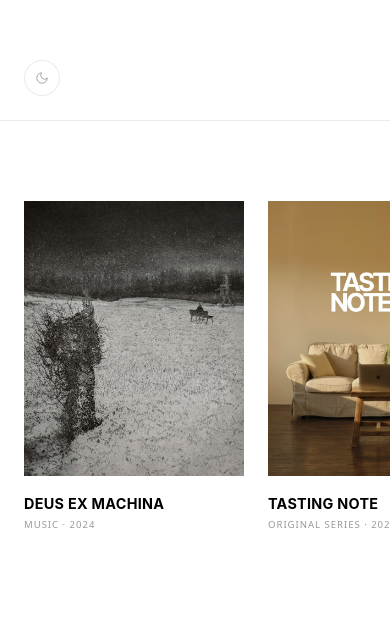
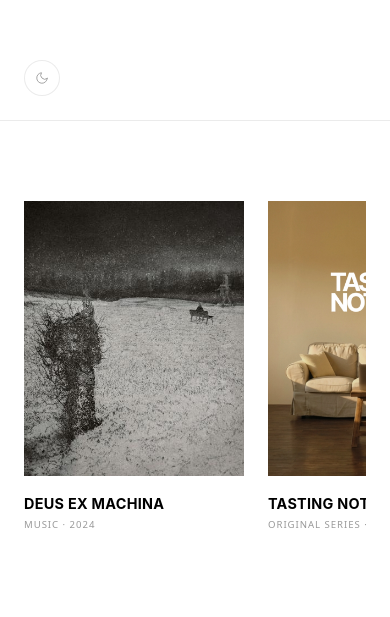
Before and after one commit to dev-artic/official_website, a plain HTML site: page index.html in a window 390 px wide. Shown: the part 724-1341 px from the top of the page. Drawn offline with Linux system fonts and the light colour scheme; a web font is replaced by a local one.

Commit message:
fix: lock horizontal document overflow on mobile to prevent layout leak and ensure menu and toggle visibility

```diff
--- a/css/design-system.css
+++ b/css/design-system.css
@@ -498,6 +498,12 @@ img { display: block; max-width: 100%; }
 }
 
 /* ── Global Flexbox Sticky Footer (Option B — Pinned to Bottom of Page) ── */
+html, body {
+  overflow-x: hidden !important;
+  max-width: 100% !important;
+  width: 100% !important;
+}
+
 body {
   display: flex !important;
   flex-direction: column !important;
--- a/index.html
+++ b/index.html
@@ -192,13 +192,16 @@
     /* ── Projects Preview Row ── */
     .projects-row {
       width: 100%;
+      max-width: 100%;
       position: relative;
+      overflow: hidden; /* Clips horizontal leak */
     }
 
     .projects-preview {
       display: flex;
       gap: var(--space-md);
       width: 100%;
+      max-width: 100%;
       overflow-x: auto;
       scrollbar-width: none; /* Firefox */
       -ms-overflow-style: none; /* IE 10+ */
@@ -272,7 +275,8 @@
       background-color: var(--bg-secondary);
       border-left: 1px solid var(--border-color);
       transition: flex-basis 0.3s var(--ease-out-expo), width 0.3s var(--ease-out-expo), opacity 0.3s ease;
-      align-self: stretch; /* Stretch vertically matching the cards container */
+      height: auto;
+      aspect-ratio: 4 / 5;
       position: relative;
     }
 
@@ -496,11 +500,6 @@
 
     /* ── Responsive ── */
     @media (max-width: 767px) {
-      .projects-preview {
-        margin: 0 calc(-1 * var(--gutter)) !important;
-        padding: 0 var(--gutter) 8px var(--gutter) !important;
-        width: auto !important;
-      }
       .preview-card {
         flex: 0 0 220px;
       }
```
